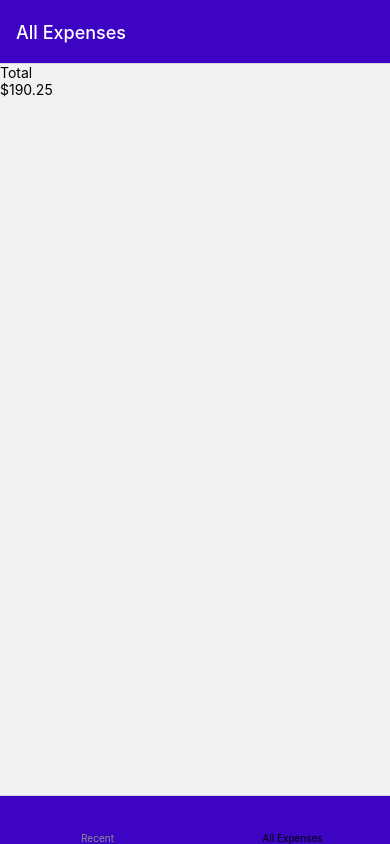
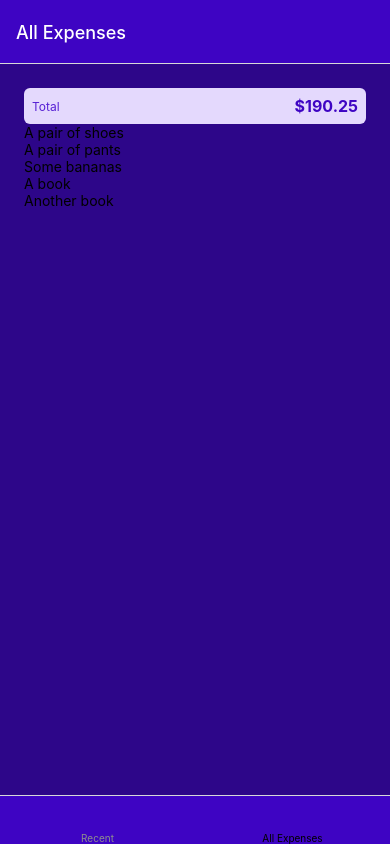
Before and after one commit to lima8002/TrackExpense, a React Native app: screen /AllExpenses in a window 390 px wide. Built offline with nearby package versions, Linux system fonts and the light colour scheme.

Commit message:
styling expenses summary

```diff
--- a/components/ExpensesOutput.js
+++ b/components/ExpensesOutput.js
@@ -1,7 +1,8 @@
-import { View } from "react-native";
+import { View, StyleSheet} from "react-native";
 
 import ExpensesSummary from "./ExpensesSummary";
 import ExpensesList from "./ExpensesList";
+import { GlobalStyles } from "../constants/styles";
 
 const DUMMY_EXPENSES = [
     {
@@ -38,11 +39,19 @@
 
 function ExpensesOutput({ expenses, expensesPeriod }) {
   return (
-    <View>
+    <View style={styles.container}>
       <ExpensesSummary expenses={DUMMY_EXPENSES} periodName={expensesPeriod}/>
-      <ExpensesList />
+      <ExpensesList expenses={DUMMY_EXPENSES}/>
     </View>
   );
 }
 
 export default ExpensesOutput;
+
+const styles = StyleSheet.create({
+  container: {
+    flex:1,
+    padding:24,
+    backgroundColor: GlobalStyles.colors.primary700,
+  },
+});
--- a/components/ExpensesSummary.js
+++ b/components/ExpensesSummary.js
@@ -1,17 +1,40 @@
-import { View, Text } from "react-native";
+import { View, Text, StyleSheet } from "react-native";
 import React from "react";
+
+import { GlobalStyles } from "../constants/styles";
 
 function ExpensesSummary({ expenses, periodName }) {
   const expensesSum = expenses.reduce((sum, expense) => {
-    return sum + expense.amount
- }, 0);
+    return sum + expense.amount;
+  }, 0);
 
   return (
-    <View>
-      <Text>{periodName}</Text>
-      <Text>${expensesSum.toFixed(2)}</Text>
+    <View style={styles.container}>
+      <Text style={styles.period}>{periodName}</Text>
+      <Text style={styles.sum}>${expensesSum.toFixed(2)}</Text>
     </View>
   );
 }
 
 export default ExpensesSummary;
+
+const styles = StyleSheet.create({
+  container: {
+    padding: 8,
+    backgroundColor: GlobalStyles.colors.primary50,
+    borderRadius: 6,
+    flexDirection: "row",
+    justifyContent: "space-between",
+    alignItems: "center",
+  },
+  period: {
+    fontSize: 12,
+    color: GlobalStyles.colors.primary400,
+  },
+  sum: {
+    fontSize: 16,
+    fontWeight: 'bold',
+    color: GlobalStyles.colors.primary500
+  }
+
+});
```
